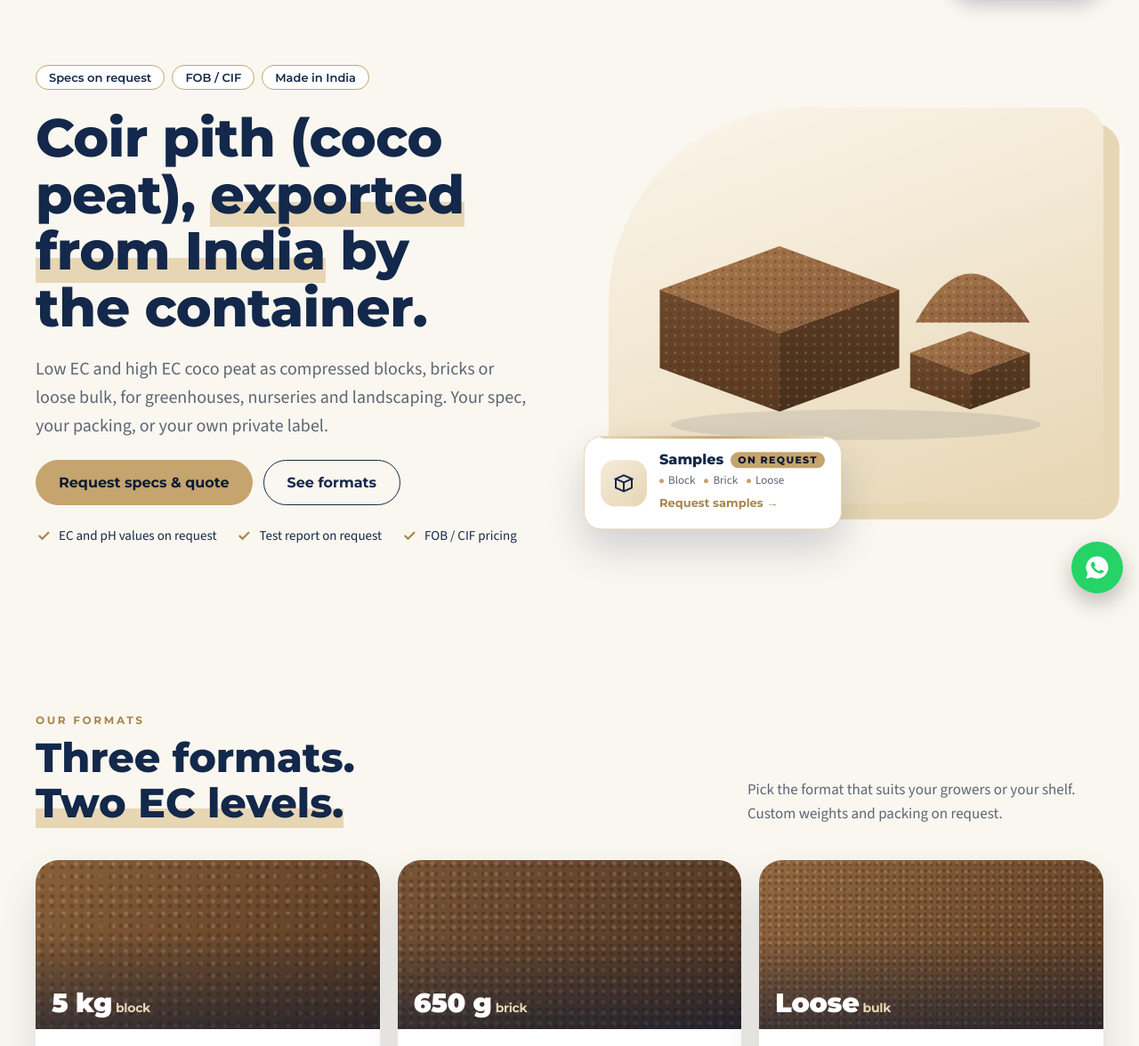
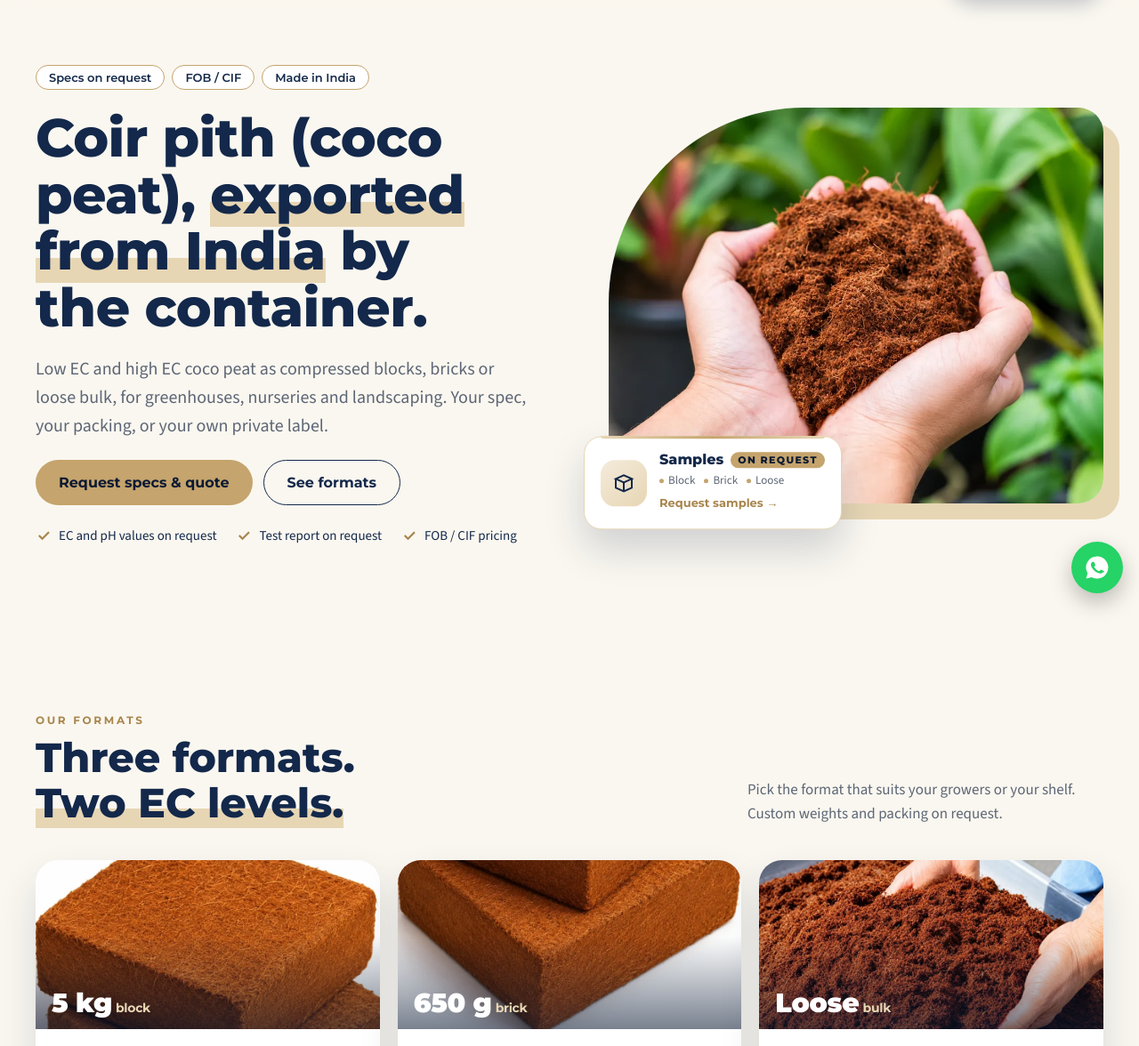
Before and after one commit to balaroverseas/balarcorporation-website, a plain HTML site: page coir-pith/index.html in a window 1280 px wide. Shown: the part 115-1291 px from the top of the page at 89% size. Drawn offline with nearby package versions, Linux system fonts and the light colour scheme.

Commit message:
Add real photos to coir pith page (hero and format cards)
Co-Authored-By: Claude Sonnet 5.5 <noreply@anthropic.com>

```diff
--- a/coir-pith/index.html
+++ b/coir-pith/index.html
@@ -494,20 +494,7 @@ header nav a:not(.btn){white-space:nowrap}
     </div>
   </div>
   <div class="hero-pic">
-    <div class="coir-art"><svg viewBox="0 0 400 270" role="img" aria-label="Illustration of compressed coco peat blocks and a mound of loose coir pith">
-<defs>
-<linearGradient id="cpT" x1="0" y1="0" x2="1" y2="1"><stop offset="0" stop-color="#A9794C"/><stop offset="1" stop-color="#85593A"/></linearGradient>
-<linearGradient id="cpL" x1="0" y1="0" x2="0" y2="1"><stop offset="0" stop-color="#6F4A2D"/><stop offset="1" stop-color="#58391F"/></linearGradient>
-<linearGradient id="cpR" x1="0" y1="0" x2="0" y2="1"><stop offset="0" stop-color="#5B3B22"/><stop offset="1" stop-color="#47301C"/></linearGradient>
-<pattern id="cpDots" width="8" height="8" patternUnits="userSpaceOnUse"><circle cx="2" cy="2" r="1" fill="#D1AB84" opacity=".55"/><circle cx="6" cy="6" r="1" fill="#3A2514" opacity=".45"/></pattern>
-</defs>
-<ellipse cx="200" cy="244" rx="170" ry="14" fill="#13284A" opacity=".10"/>
-<path d="M255 150 Q305 60 360 150 Z" fill="url(#cpT)"/><path d="M255 150 Q305 60 360 150 Z" fill="url(#cpDots)"/>
-<g><polygon points="20,120 130,80 240,120 130,160" fill="url(#cpT)"/><polygon points="20,120 130,160 130,232 20,192" fill="url(#cpL)"/><polygon points="130,160 240,120 240,192 130,232" fill="url(#cpR)"/>
-<polygon points="20,120 130,80 240,120 130,160" fill="url(#cpDots)"/><polygon points="20,120 130,160 130,232 20,192" fill="url(#cpDots)" opacity=".7"/><polygon points="130,160 240,120 240,192 130,232" fill="url(#cpDots)" opacity=".7"/></g>
-<g><polygon points="250,178 305,158 360,178 305,198" fill="url(#cpT)"/><polygon points="250,178 305,198 305,230 250,210" fill="url(#cpL)"/><polygon points="305,198 360,178 360,210 305,230" fill="url(#cpR)"/>
-<polygon points="250,178 305,158 360,178 305,198" fill="url(#cpDots)"/><polygon points="250,178 305,198 305,230 250,210" fill="url(#cpDots)" opacity=".7"/><polygon points="305,198 360,178 360,210 305,230" fill="url(#cpDots)" opacity=".7"/></g>
-</svg></div>
+    <div class="ph" role="img" aria-label="Hands holding loose coco peat (coir pith) in front of green plants" style="background-image:url(../assets/coir/hero.webp)"></div>
     <div class="sample-card">
       <span class="icon-box"><svg width="24" height="24" viewBox="0 0 24 24" fill="none" stroke="#13284A" stroke-width="2" aria-hidden="true"><path d="M3 7l9-4 9 4-9 4-9-4z"/><path d="M3 7v10l9 4 9-4V7"/><path d="M12 11v10"/></svg></span>
       <span><span class="sk-title">Samples <span class="sk-free">ON REQUEST</span></span>
@@ -524,7 +511,7 @@ header nav a:not(.btn){white-space:nowrap}
   </div>
   <div class="grades three">
     <article class="grade">
-      <div class="ph cp cp1"><span class="size">5 kg<small>block</small></span></div>
+      <div class="ph" style="background-image:url(../assets/coir/block.webp);background-size:cover;background-position:center"><span class="size">5 kg<small>block</small></span></div>
       <div class="body">
         <div class="ttl"><h3>Compressed block</h3></div>
         <p>Dense block that is soaked to expand. Efficient to ship and easy to store.</p>
@@ -534,7 +521,7 @@ header nav a:not(.btn){white-space:nowrap}
       </div>
     </article>
     <article class="grade">
-      <div class="ph cp cp2"><span class="size">650 g<small>brick</small></span></div>
+      <div class="ph" style="background-image:url(../assets/coir/brick.webp);background-size:cover;background-position:center"><span class="size">650 g<small>brick</small></span></div>
       <div class="body">
         <div class="ttl"><h3>Compressed brick</h3></div>
         <p>Small brick for retail packs and home growers. Works well with your own brand.</p>
@@ -544,7 +531,7 @@ header nav a:not(.btn){white-space:nowrap}
       </div>
     </article>
     <article class="grade">
-      <div class="ph cp cp3"><span class="size">Loose<small>bulk</small></span></div>
+      <div class="ph" style="background-image:url(../assets/coir/loose.webp);background-size:cover;background-position:center"><span class="size">Loose<small>bulk</small></span></div>
       <div class="body">
         <div class="ttl"><h3>Loose coco peat</h3></div>
         <p>Loose coir pith in bulk bags, for blending plants or mixing into your own substrate.</p>
```
Also changed, not shown: assets/coir/block.webp (added), assets/coir/brick.webp (added), assets/coir/hero.webp (added), assets/coir/loose.webp (added).
